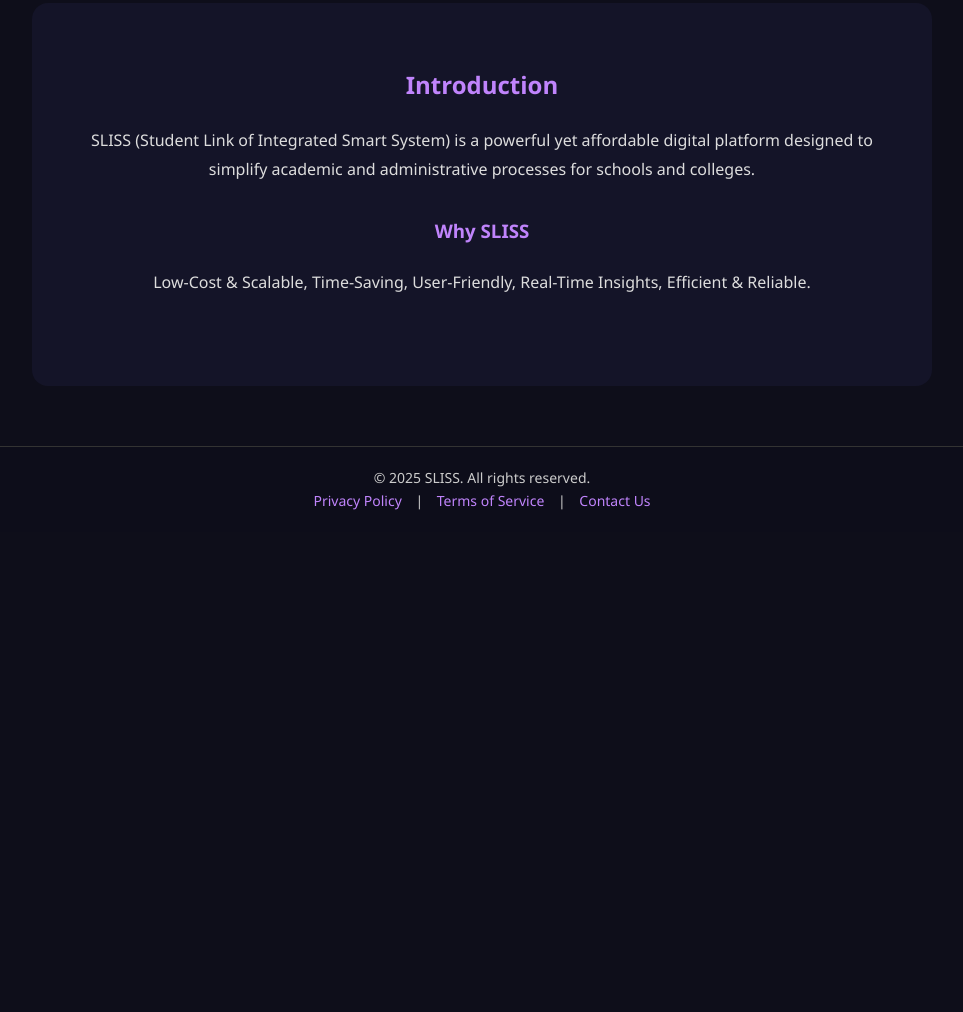
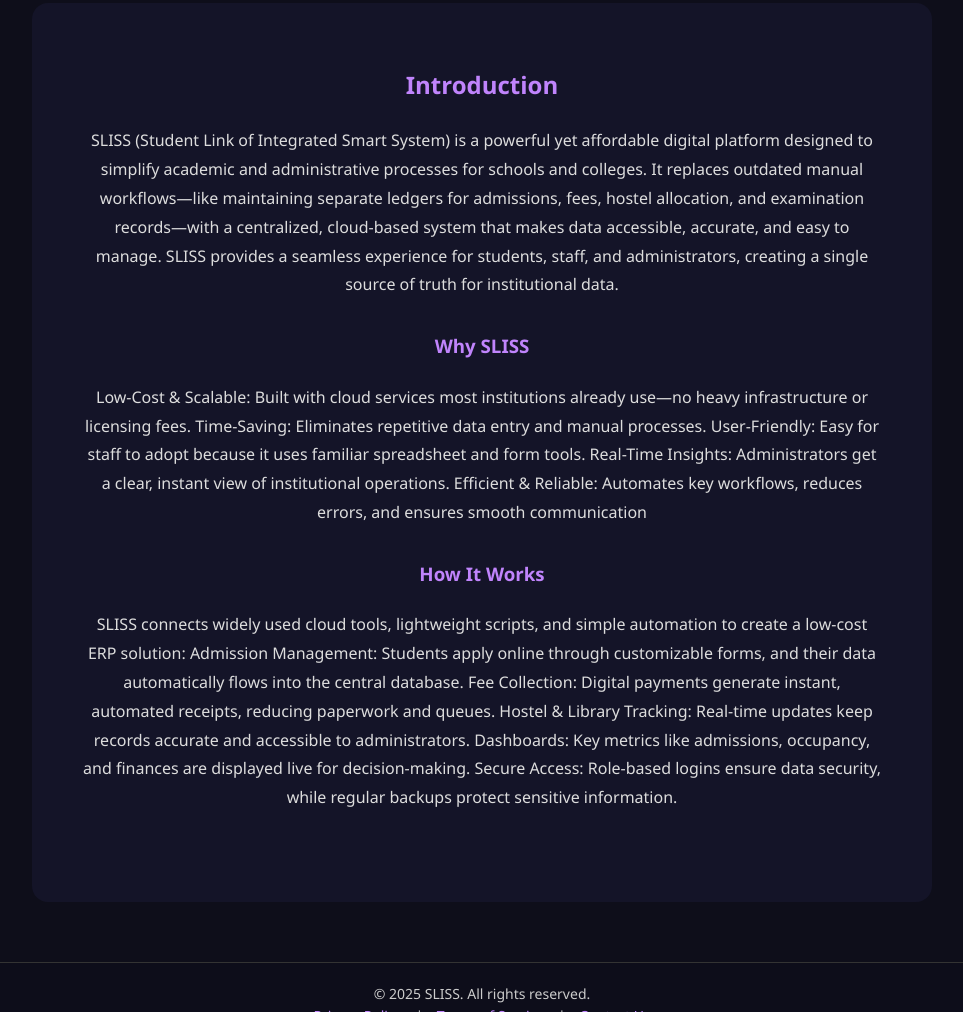
Before and after one commit to VegetoNehra/SIH-SLISS, a website: page public/admin/index.html in a window 1280 px wide. Shown: the part 739-1751 px from the top of the page, without its empty margins (158-1121 px from the left). Before the commit the page ends 1271 px from the top, so only its background shows below. Drawn offline with Linux system fonts and the light colour scheme; files that its build step writes are made by us from their sources.

Commit message:
Update index.html

```diff
--- a/public/admin/index.html
+++ b/public/admin/index.html
@@ -280,16 +280,42 @@
       <button class="btn" onclick="openModal()">Login</button>
     </section>
 
-    <!-- Intro Section -->
+   <!-- Intro Section -->
     <section class="about">
       <h2>Introduction</h2>
       <p>
-        SLISS (Student Link of Integrated Smart System) is a powerful yet affordable digital platform
-        designed to simplify academic and administrative processes for schools and colleges.
+        SLISS (Student Link of Integrated Smart System) is a powerful yet
+        affordable digital platform designed to simplify academic and
+        administrative processes for schools and colleges. It replaces outdated
+        manual workflows—like maintaining separate ledgers for admissions, fees,
+        hostel allocation, and examination records—with a centralized,
+        cloud-based system that makes data accessible, accurate, and easy to
+        manage. SLISS provides a seamless experience for students, staff, and
+        administrators, creating a single source of truth for institutional
+        data.
       </p>
       <h3>Why SLISS</h3>
       <p>
-        Low-Cost & Scalable, Time-Saving, User-Friendly, Real-Time Insights, Efficient & Reliable.
+        Low-Cost & Scalable: Built with cloud services most institutions already
+        use—no heavy infrastructure or licensing fees. Time-Saving: Eliminates
+        repetitive data entry and manual processes. User-Friendly: Easy for
+        staff to adopt because it uses familiar spreadsheet and form tools.
+        Real-Time Insights: Administrators get a clear, instant view of
+        institutional operations. Efficient & Reliable: Automates key workflows,
+        reduces errors, and ensures smooth communication
+      </p>
+      <h3>How It Works</h3>
+      <p>
+        SLISS connects widely used cloud tools, lightweight scripts, and simple
+        automation to create a low-cost ERP solution: Admission Management:
+        Students apply online through customizable forms, and their data
+        automatically flows into the central database. Fee Collection: Digital
+        payments generate instant, automated receipts, reducing paperwork and
+        queues. Hostel & Library Tracking: Real-time updates keep records
+        accurate and accessible to administrators. Dashboards: Key metrics like
+        admissions, occupancy, and finances are displayed live for
+        decision-making. Secure Access: Role-based logins ensure data security,
+        while regular backups protect sensitive information.
       </p>
     </section>
 
```
